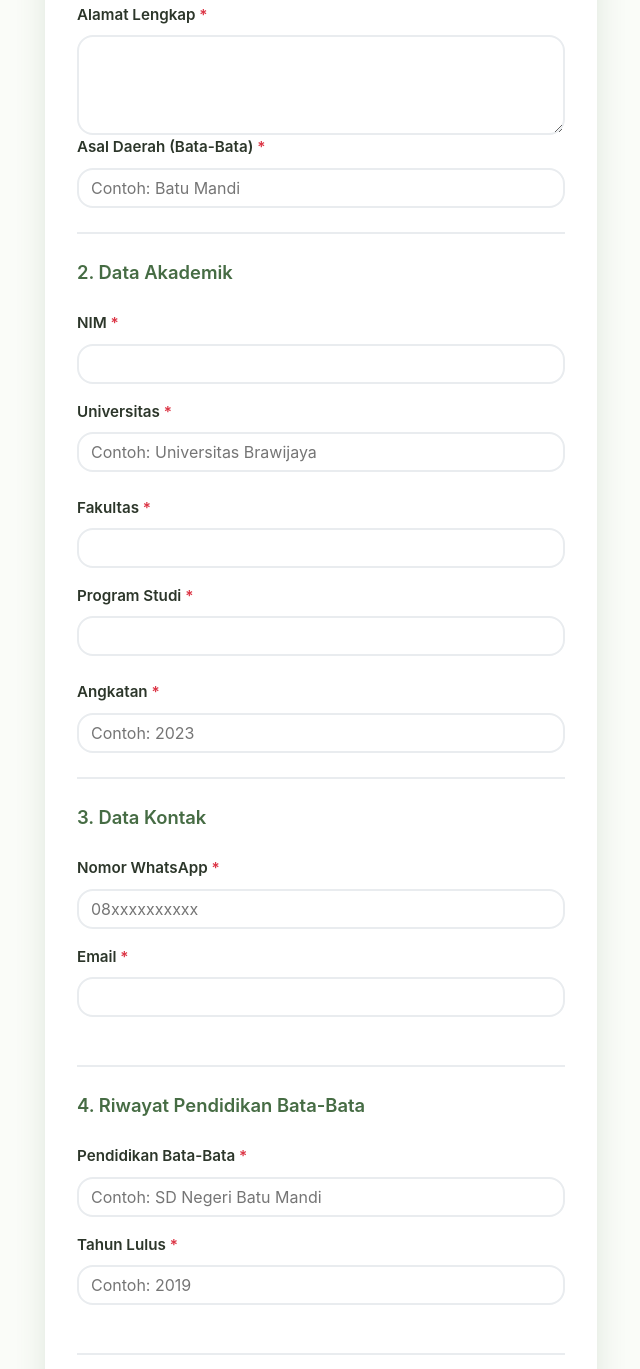
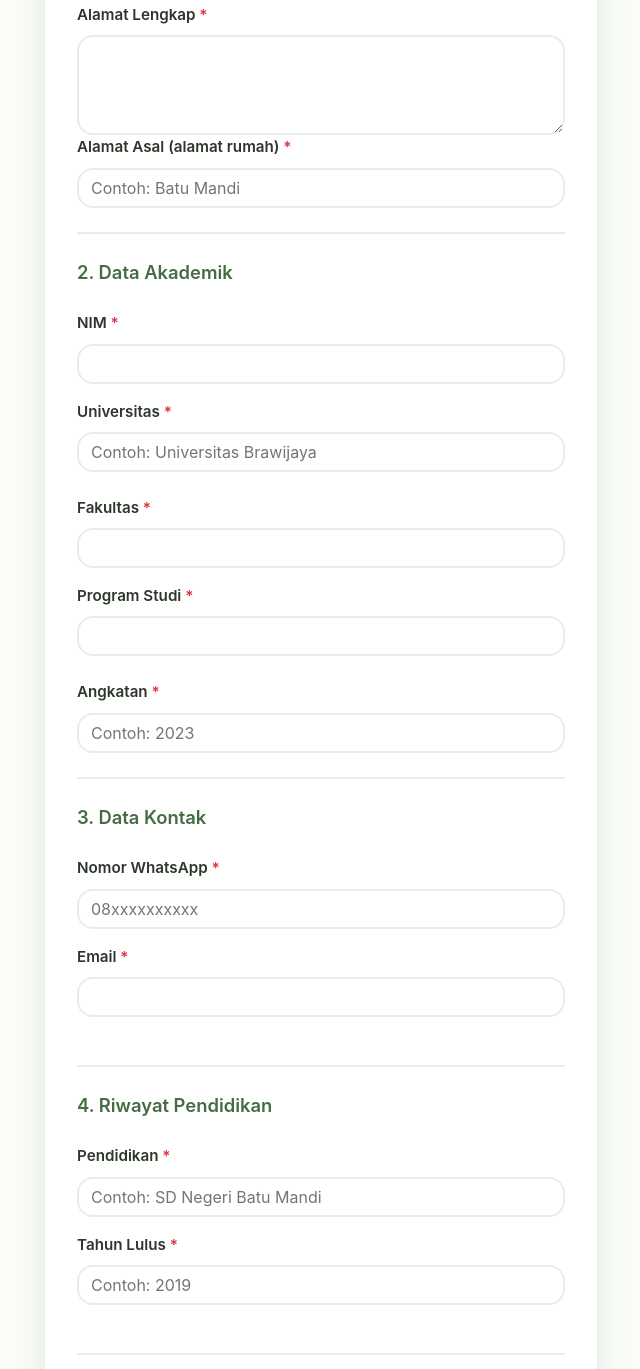
Before and after one commit to Hasmi-gastilo/imaba-malang, a plain HTML site: page daftar.html in a window 1280 px wide. Shown: the part 1105-2474 px from the top of the page, without its empty margins (319-959 px from the left). Drawn offline with Linux system fonts and the light colour scheme; some packages are replaced by stand-ins of ours; a script that the page names is missing.

Commit message:
style: ubah teks label pendaftaran sesuai permintaan

```diff
--- a/daftar.html
+++ b/daftar.html
@@ -347,7 +347,7 @@
                         </div>
 
                         <div class="form-group">
-                            <label class="required">Asal Daerah (Bata-Bata)</label>
+                            <label class="required">Alamat Asal (alamat rumah)</label>
                             <input type="text" name="origin" placeholder="Contoh: Batu Mandi" required>
                         </div>
                     </div>
@@ -400,13 +400,13 @@
                         </div>
                     </div>
 
-                    <!-- Riwayat Pendidikan Bata-Bata -->
+                    <!-- Riwayat Pendidikan -->
                     <div class="form-section">
-                        <h3>4. Riwayat Pendidikan Bata-Bata</h3>
+                        <h3>4. Riwayat Pendidikan</h3>
 
                         <div class="form-row">
                             <div class="form-group">
-                                <label class="required">Pendidikan Bata-Bata</label>
+                                <label class="required">Pendidikan</label>
                                 <input type="text" name="bataBataEducation" placeholder="Contoh: SD Negeri Batu Mandi" required>
                             </div>
                             <div class="form-group">
```
